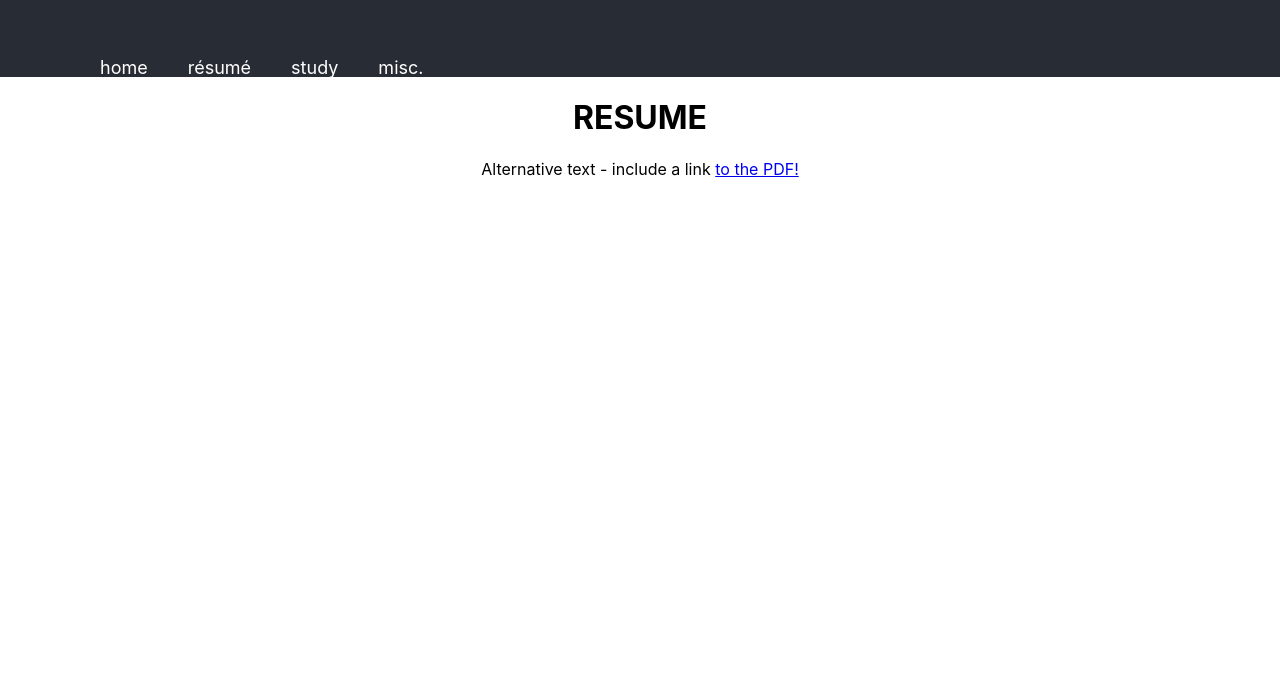
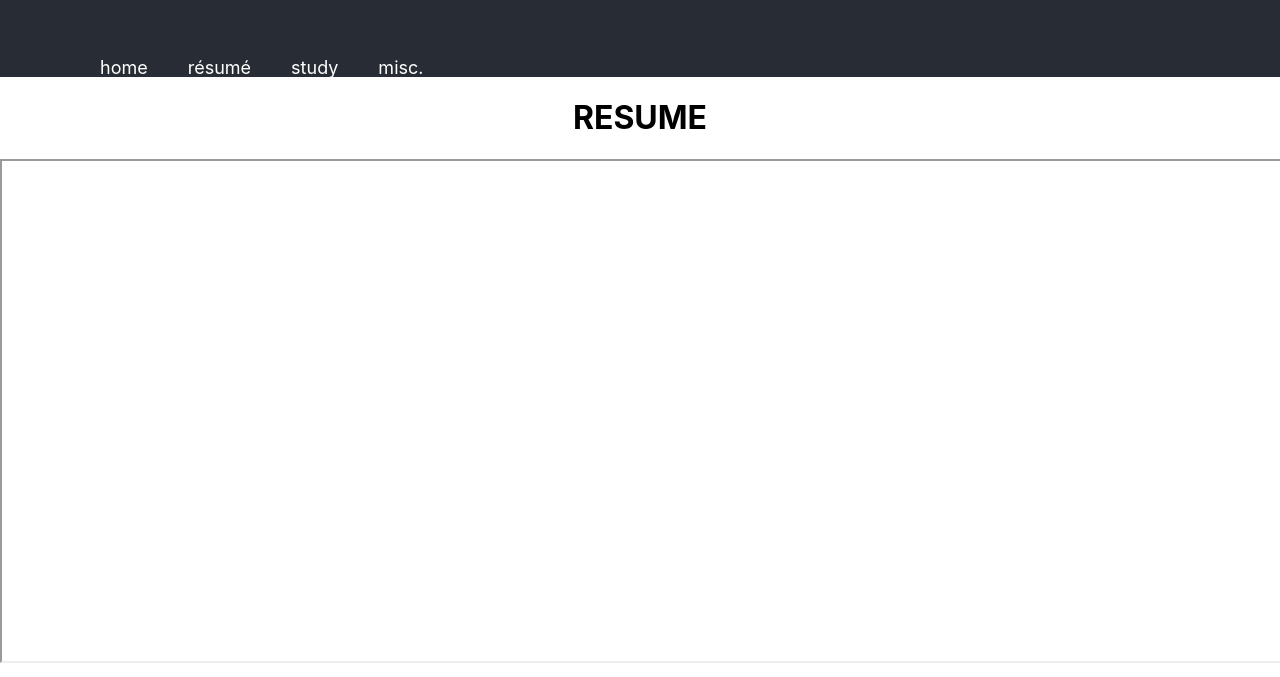
Before and after one commit to jaykwonproject/jaykwonproject.com, a React (Create React App) app in the folder client/: page /resume in a window 1280 px wide. Shown: the part 123-800 px from the top of the page. Built offline with nearby package versions, Linux system fonts and the light colour scheme.

Commit message:
pdf change to iframe not object tag

```diff
--- a/client/src/resume.js
+++ b/client/src/resume.js
@@ -10,9 +10,7 @@ function resume() {
       {/*body section*/}
       <div className="body">
         <h1>RESUME</h1>
-        <object data="http://africau.edu/images/default/sample.pdf" type="application/pdf" width="100%" height="100%">
-          <p>Alternative text - include a link <a href="http://africau.edu/images/default/sample.pdf">to the PDF!</a></p>
-        </object>
+        <iframe src="/uploads/media/default/0001/01/540cb75550adf33f281f29132dddd14fded85bfc.pdf" width="100%" height="500px"></iframe>
       </div>
 
 
```
